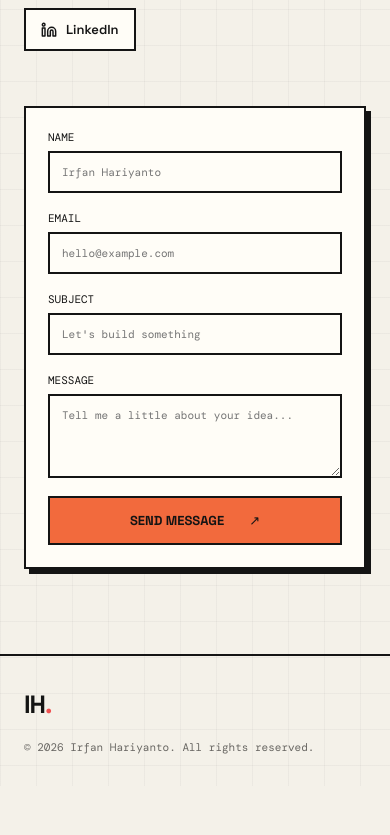
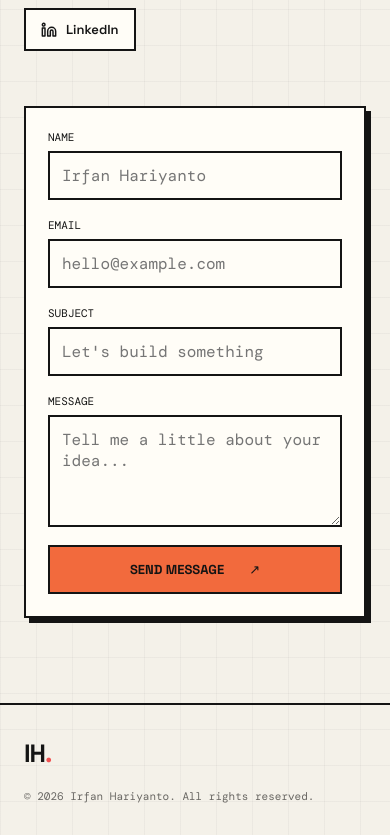
Before and after one commit to rtwone/web-neo-brutalism, a React (Vite) app: page / in a window 390 px wide. Shown: the part 8595-9430 px from the top of the page. Before the commit the page ends 9381 px from the top, so only its background shows below. Built offline with nearby package versions, Linux system fonts and the light colour scheme; no server answers.

Commit message:
Fix mobile projects layout

```diff
--- a/index.html
+++ b/index.html
@@ -3,7 +3,8 @@
 
 <head>
   <meta charset="UTF-8" />
-  <meta name="viewport" content="width=device-width, initial-scale=1.0" />
+  <meta name="viewport"
+    content="width=device-width, initial-scale=1, maximum-scale=1, user-scalable=no, viewport-fit=cover" />
   <link rel="icon" type="image/svg+xml" href="/icons/IH.svg" />
   <meta name="description"
     content="Personal portfolio of Irfan Hariyanto, an Informatics student interested in programming, design, and creative technology." />
--- a/src/App.css
+++ b/src/App.css
@@ -2446,6 +2446,7 @@ footer a:hover {
   padding: 12px;
   outline: 0;
   resize: vertical;
+  font-size: 16px;
 }
 
 .contact-form input:focus,
```
